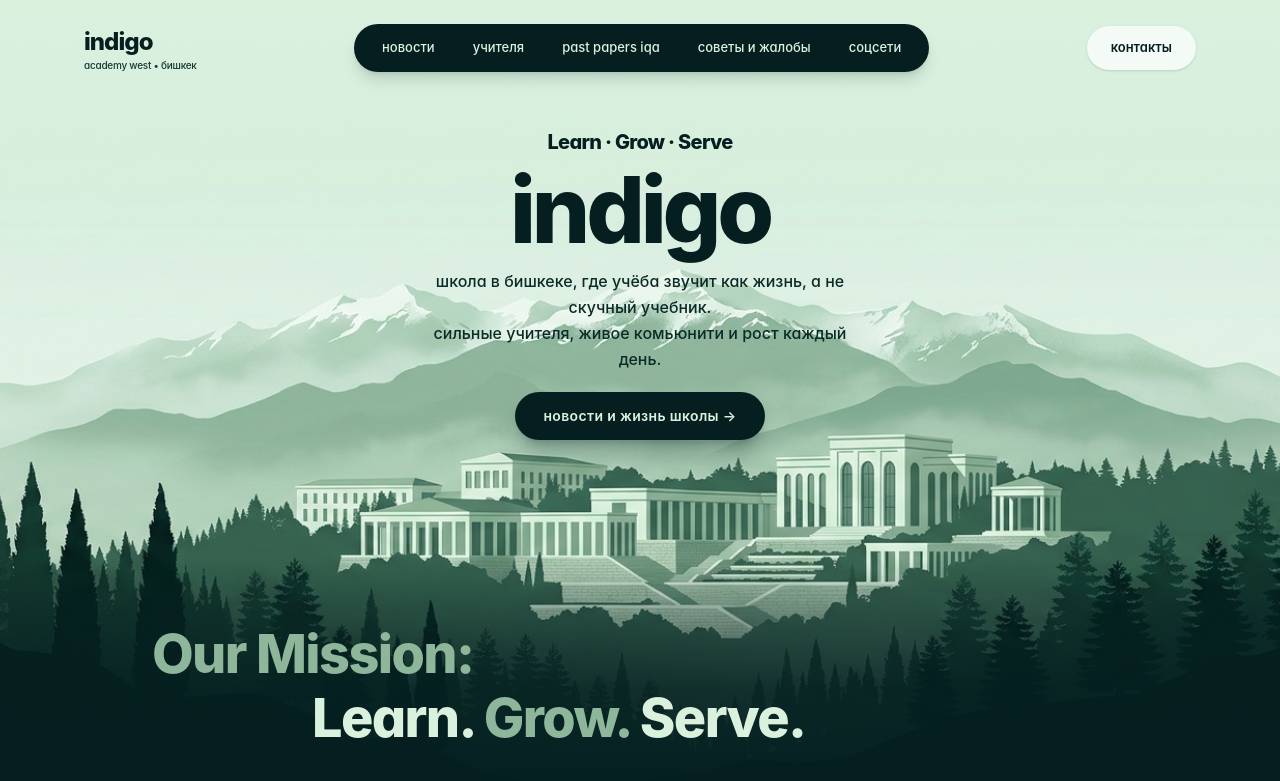
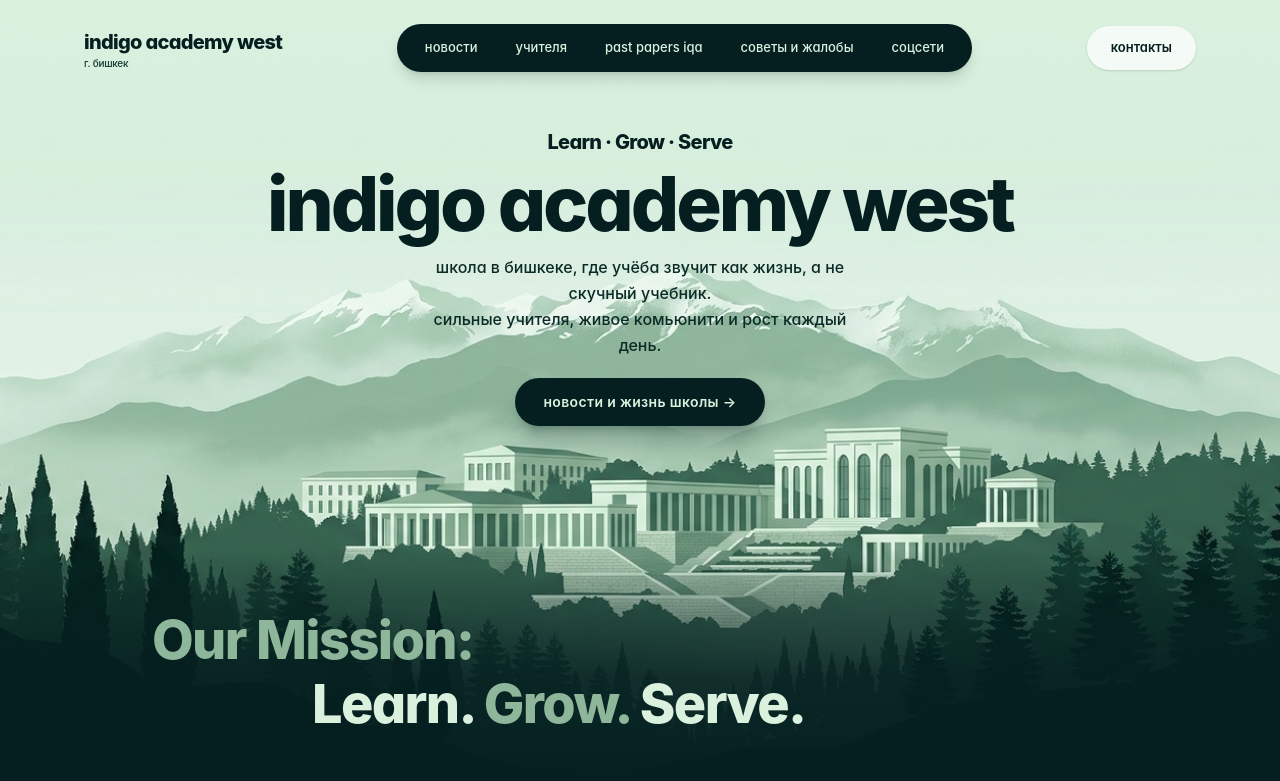
Before and after one commit to muhasteezydev/indigo-west-academy-website, a React (Vite) app: page / in a window 1280 px wide. Shown: the top 781 px of the page. Built offline with nearby package versions, Linux system fonts and the light colour scheme.

Commit message:
Display full 'indigo academy west' brand title in Hero and Navbar

```diff
--- a/src/App.tsx
+++ b/src/App.tsx
@@ -223,18 +223,18 @@ export function App() {
           className="text-left leading-none focus:outline-none"
         >
           <div
-            className={`text-2xl font-extrabold tracking-[-0.04em] ${
+            className={`text-lg font-extrabold tracking-[-0.035em] sm:text-xl ${
               onLightSky ? 'text-[#051F20]' : 'text-[#DAF1DE]'
             }`}
           >
-            indigo
+            indigo academy west
           </div>
           <div
             className={`mt-0.5 text-[10px] font-medium tracking-tight ${
               onLightSky ? 'text-[#163832]' : 'text-[#8EB69B]'
             }`}
           >
-            academy west • бишкек
+            г. бишкек
           </div>
         </button>
 
@@ -331,11 +331,11 @@ export function App() {
             onClick={() => navigate('home')}
             className="text-left focus:outline-none"
           >
-            <div className="text-2xl font-extrabold tracking-tight text-[#DAF1DE]">
-              indigo
+            <div className="text-xl font-extrabold tracking-tight text-[#DAF1DE]">
+              indigo academy west
             </div>
             <div className="text-[10px] tracking-wide text-[#8EB69B]">
-              academy west • служебный доступ
+              служебный доступ • г. бишкек
             </div>
           </button>
 
@@ -712,12 +712,12 @@ export function App() {
 
             {renderNavbar(true)}
 
-            <div className="relative z-10 mx-auto flex max-w-4xl flex-col items-center px-5 pt-8 pb-32 text-center sm:pt-10 sm:pb-44">
+            <div className="relative z-10 mx-auto flex max-w-5xl flex-col items-center px-5 pt-8 pb-32 text-center sm:pt-10 sm:pb-44">
               <div className="mb-2 text-lg font-extrabold tracking-[-0.035em] text-[#051F20] sm:text-xl">
                 Learn · Grow · Serve
               </div>
-              <h1 className="text-[64px] font-extrabold leading-none tracking-[-0.045em] text-[#051F20] sm:text-[92px]">
-                indigo
+              <h1 className="text-[42px] font-extrabold leading-[1.03] tracking-[-0.04em] text-[#051F20] sm:text-[66px] lg:text-[76px]">
+                indigo academy west
               </h1>
               <p className="mt-3 max-w-md text-sm font-medium leading-relaxed text-[#0B2B26] sm:text-base">
                 школа в бишкеке, где учёба звучит как жизнь, а не скучный учебник.
```
